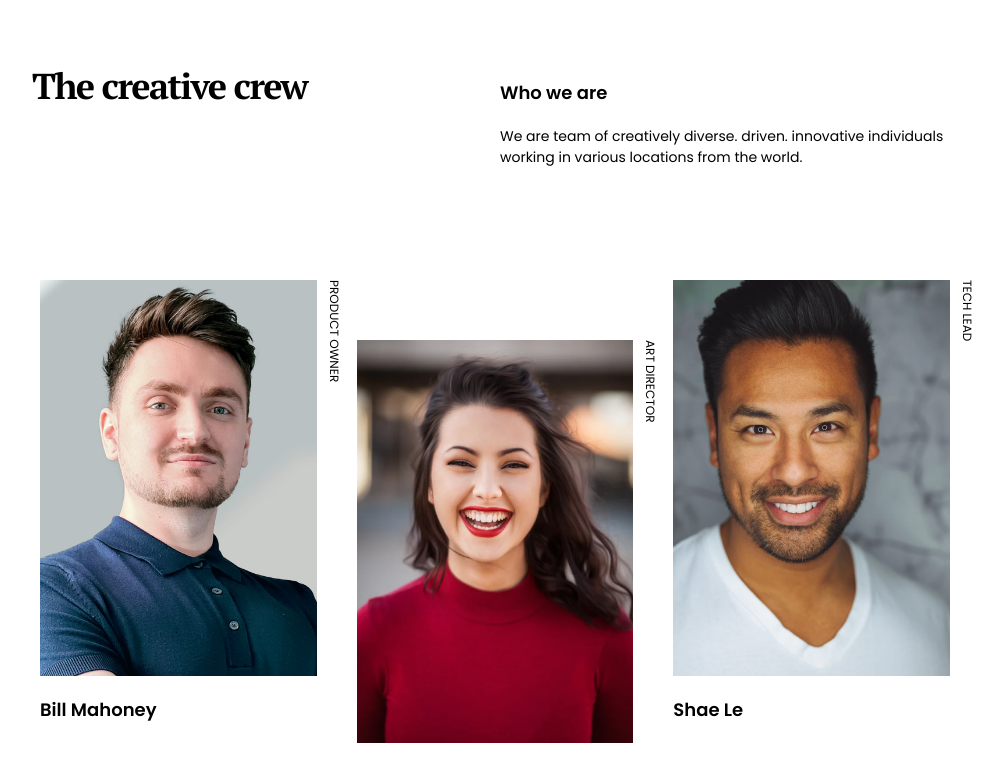
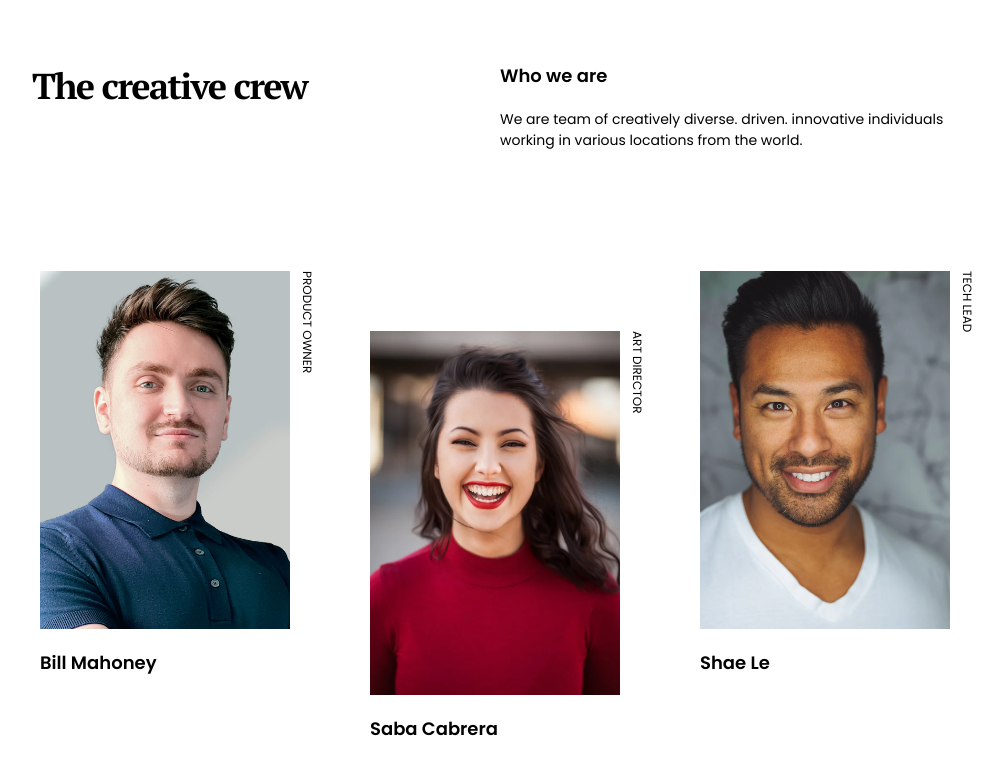
Before and after one commit to SohanRazzak/Dev-Challenge-2-My-team-page, a plain HTML site: page index.html in a window 1280 px wide. Shown: the top 759 px of the page, without its empty margins (140-1143 px from the left). Drawn offline with Linux system fonts and the light colour scheme.

Commit message:
finished project

```diff
--- a/styles/style.css
+++ b/styles/style.css
@@ -58,7 +58,7 @@ main {
 .gallery-container {
     margin: 20px 30px 20px 20px;
     display: grid;
-    gap: 30px 40px;
+    gap: 20px 50px;
     grid-template-columns: repeat(2, 1fr);
     justify-items: center;
 }
@@ -118,13 +118,14 @@ footer .copyright{
     }
     .headline{
         flex-direction: row;
-        align-items: baseline;
+        align-items: flex-start;
     }
     .main-title, .sub-title{
         flex-basis: 50%;
     }
     .gallery-container{
         grid-template-columns: repeat(3, 1fr);
+        gap: 20px 80px;
     }
     .dev-name{
         font-size: 18px;
```
Also changed, not shown: index.html (+0 -1 lines).
